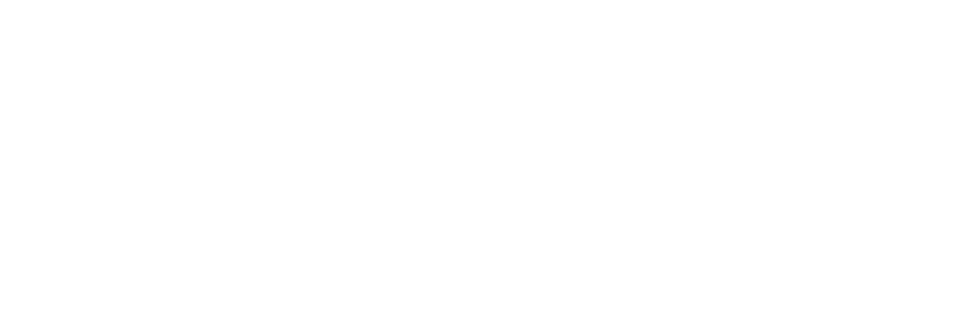
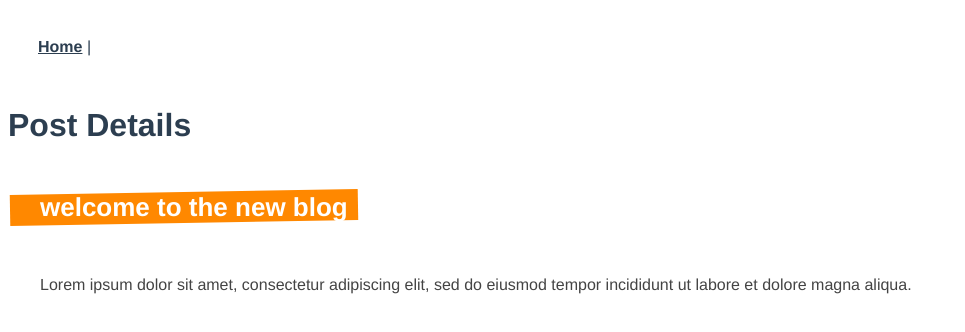
Before and after one commit to meaisha/dojo-blog, a Vue app: page /posts/1 in a window 1280 px wide. Before the commit this address had no page. Shown: the top 332 px of the page, without its empty margins (0-965 px from the left). Built offline with nearby package versions, Linux system fonts and the light colour scheme; data requests are answered from the project's data file.

Commit message:
Single Post, Posts, Create Post

```diff
--- a/data/db.json
+++ b/data/db.json
@@ -19,6 +19,14 @@
         "webdev",
         "coding"
       ]
+    },
+    {
+      "title": "fdsf",
+      "body": "sdfsf",
+      "tags": [
+        "fds"
+      ],
+      "id": 3
     }
   ]
 }
--- a/src/App.vue
+++ b/src/App.vue
@@ -1,4 +1,7 @@
 <template>
+  <nav>
+    <router-link to="/">Home</router-link> |
+  </nav>
   <router-view/>
 </template>
 
@@ -7,7 +10,6 @@
   font-family: Avenir, Helvetica, Arial, sans-serif;
   -webkit-font-smoothing: antialiased;
   -moz-osx-font-smoothing: grayscale;
-  text-align: center;
   color: #2c3e50;
 }
 
--- a/src/components/SinglePost.vue
+++ b/src/components/SinglePost.vue
@@ -1,6 +1,11 @@
 <template>
   <div class="post">
+    <router-link
+    :to = "{name: 'postdetails', params: { id: post.id }}"
+    >
     <h3>{{ post.title }}</h3>
+    </router-link>
+
     <p>{{ snippet }}</p>
     <span v-for="tag in post.tags" :key="tag">
       #{{ tag }}
@@ -24,5 +29,29 @@
 </script>
 
 <style>
-
+  .post {
+    margin: 0 40px 30px;
+    padding-bottom: 30px;
+    border-bottom: 1px dashed #e7e7e7;
+  }
+  .post h3 {
+    display: inline-block;
+    position: relative;
+    font-size: 26px;
+    color: white;
+    margin-bottom: 10px;
+    max-width: 400px;
+  }
+  .post h3::before {
+    content: "";
+    display: block;
+    width: 100%;
+    height: 100%;
+    background: #ff8800;
+    position: absolute;
+    z-index: -1;
+    padding-right: 40px;
+    left: -30px;
+    transform: rotateZ(-1deg);
+  }
 </style>
--- /dev/null
+++ b/src/components/Spinner.vue
@@ -0,0 +1,24 @@
+<template>
+  <div class="spin"></div>
+</template>
+
+<script>
+export default {
+
+}
+</script>
+
+<style>
+.spin {
+  width: 40px;
+  height: 40px;
+  margin: 30px auto;
+  border: 3px solid transparent;
+  border-radius: 50%;
+  border-top-color: #ff8800;
+  animation: spin 1s ease infinite;
+}
+@keyframes spin {
+  to { transform: rotateZ(360deg) }
+}
+</style>
--- /dev/null
+++ b/src/composables/GetPost.js
@@ -0,0 +1,26 @@
+import { ref } from 'vue'
+
+const getPost = (id) => {
+  const post = ref(null)
+  const error = ref(null)
+
+
+  const load = async () => {
+    try {
+
+      let data = await fetch('http://localhost:3000/posts/' + id)
+      if(!data.ok) {
+        throw Error('the post does not exist')
+      }
+      post.value = await data.json()
+      console.log(post.value)
+    }
+    catch(err) {
+      error.value = err.message
+      console.log(error.value)
+    }
+  }
+  return { post, error, load }
+}
+
+export default getPost
--- /dev/null
+++ b/src/composables/GetPosts.js
@@ -0,0 +1,25 @@
+import { ref } from 'vue'
+
+const getPosts = () => {
+  const posts = ref([])
+  const error = ref(null)
+
+  const load = async () => {
+    try {
+
+      let data = await fetch('http://localhost:3000/posts')
+      if(!data.ok) {
+        throw Error('no available data')
+      }
+      posts.value = await data.json()
+      console.log(posts.value)
+    }
+    catch(err) {
+      error.value = err.message
+      console.log(error.value)
+    }
+  }
+  return { posts, error, load }
+}
+
+export default getPosts
--- a/src/router/index.js
+++ b/src/router/index.js
@@ -1,11 +1,25 @@
 import { createRouter, createWebHistory } from 'vue-router'
 import HomeView from '../views/HomeView.vue'
+import PostDetails from '../views/PostDetails.vue'
+import CreatePost from '../views/CreatePost.vue'
 
 const routes = [
   {
     path: '/',
     name: 'home',
     component: HomeView
+  },
+  {
+    path: '/posts/:id',
+    name: 'postdetails',
+    component: PostDetails,
+    props: true
+  },
+  {
+    path: '/create',
+    name: 'createpost',
+    component: CreatePost,
+    props: true
   },
 ]
 
--- /dev/null
+++ b/src/views/CreatePost.vue
@@ -0,0 +1,110 @@
+<template>
+<div class="create">
+  <form @submit.prevent="handleSubmit">
+    <label>Title:</label>
+    <input v-model="title" type="text" required>
+    <label>Content:</label>
+    <textarea v-model="body" required></textarea>
+    <label>Tags (hit enter to add a tag)</label>
+    <input
+      v-model="tag"
+      type="text"
+      @keydown.enter.prevent="handleKeydown"
+    >
+    <div v-for="tag in tags" :key="tag" class="pill">#{{ tag }}</div>
+    <button @click="">Add Post</button>
+  </form>
+</div>
+</template>
+
+<script>
+import { ref } from 'vue'
+export default {
+  setup() {
+    const title = ref(null)
+    const body = ref(null)
+    const tag = ref()
+    const tags = ref([])
+
+    const handleKeydown = () => {
+      if(!tags.value.includes(tag.value)) {
+        tag.value = tag.value.replace(/\s/, '') // removes all whitespace
+        tags.value.push(tag.value)
+      }
+      tag.value = ""
+    }
+
+    const handleSubmit = async () => {
+      const post = {
+        title: title.value,
+        body: body.value,
+        tags: tags.value
+      }
+      await fetch('http://localhost:3000/posts', {
+        method: 'POST',
+        headers: { 'Content-Type': 'application/json' },
+        body: JSON.stringify(post)
+      })
+    }
+
+    return { title, body, tag, tags, handleKeydown, handleSubmit }
+  }
+}
+</script>
+
+<style>
+  form {
+    max-width: 480px;
+    margin: 0 auto;
+    text-align: left;
+  }
+  input, textarea {
+    display: block;
+    margin: 10px 0;
+    width: 100%;
+    box-sizing: border-box;
+    padding: 10px;
+    border: 1px solid #eee;
+  }
+  textarea {
+    height: 160px;
+  }
+  label {
+    display: inline-block;
+    margin-top: 30px;
+    position: relative;
+    font-size: 20px;
+    color: white;
+    margin-bottom: 10px;
+  }
+  label::before {
+    content: "";
+    display: block;
+    width: 100%;
+    height: 100%;
+    background: #ff8800;
+    position: absolute;
+    z-index: -1;
+    padding-right: 40px;
+    left: -30px;
+    transform: rotateZ(-1.5deg);
+  }
+  button {
+    display: block;
+    margin-top: 30px;
+    background: #ff8800;
+    color: white;
+    border: none;
+    padding: 8px 16px;
+    font-size: 18px
+  }
+  .pill {
+    display: inline-block;
+    margin: 10px 10px 0 0;
+    color: #444;
+    background: #ddd;
+    padding: 8px;
+    border-radius: 20px;
+    font-size: 14px;
+  }
+</style>
--- a/src/views/HomeView.vue
+++ b/src/views/HomeView.vue
@@ -1,40 +1,28 @@
 <template>
   <div class="home">
+    <h1>Home</h1>
     <div v-if="error">{{ error }}</div>
     <div v-if="posts.length">
       <PostList :posts="posts" />
     </div>
-    <div v-else>Loading...</div>
+    <div v-else><Spinner /></div>
+
   </div>
 </template>
 
 <script>
-import { ref } from 'vue'
+import getPosts from '../composables/GetPosts'
 
 // component imports
 import PostList from '../components/PostList.vue'
+import Spinner from '../components/Spinner.vue'
 
 export default {
   name: 'Home',
-  components: { PostList },
+  components: { PostList, Spinner },
   setup() {
-    const posts = ref([])
-    const error = ref(null)
 
-    const load = async () => {
-      try {
-        let data = await fetch('http://localhost:3000/posts')
-        if(!data.ok) {
-          throw Error('no available data')
-        }
-        posts.value = await data.json()
-        console.log(posts.value)
-      }
-      catch(err) {
-        error.value = err.message
-        console.log(error.value)
-      }
-    }
+    const { posts, error, load } = getPosts()
 
     load()
 
@@ -42,3 +30,10 @@
   },
 }
 </script>
+<style>
+  .home {
+    max-width: 1200px;
+    margin: 0 auto;
+    padding: 10px;
+  }
+</style>
--- /dev/null
+++ b/src/views/PostDetails.vue
@@ -0,0 +1,46 @@
+<template>
+  <h1>Post Details</h1>
+  <div v-if="error">{{ error }}</div>
+  <div v-if="post" class="post">
+    <h3>{{ post.title }}</h3>
+    <p class="pre">{{ post.body }}</p>
+  </div>
+  <div v-else>
+    <Spinner />
+  </div>
+</template>
+
+<script>
+import getPost from '../composables/GetPost'
+import Spinner from '../components/Spinner.vue'
+
+export default {
+  props: ['id'],
+  components: { Spinner },
+  setup(props) {
+    const { post, error, load } = getPost(props.id)
+
+    load()
+
+    return { post, error }
+  }
+}
+</script>
+
+<style scoped>
+  .tags a {
+    margin-right: 10px;
+  }
+  .post {
+    max-width: 1200px;
+    margin: 0 auto;
+  }
+  .post p {
+    color: #444;
+    line-height: 1.5em;
+    margin-top: 40px;
+  }
+  .pre {
+    white-space: pre-wrap;
+  }
+</style>
```
